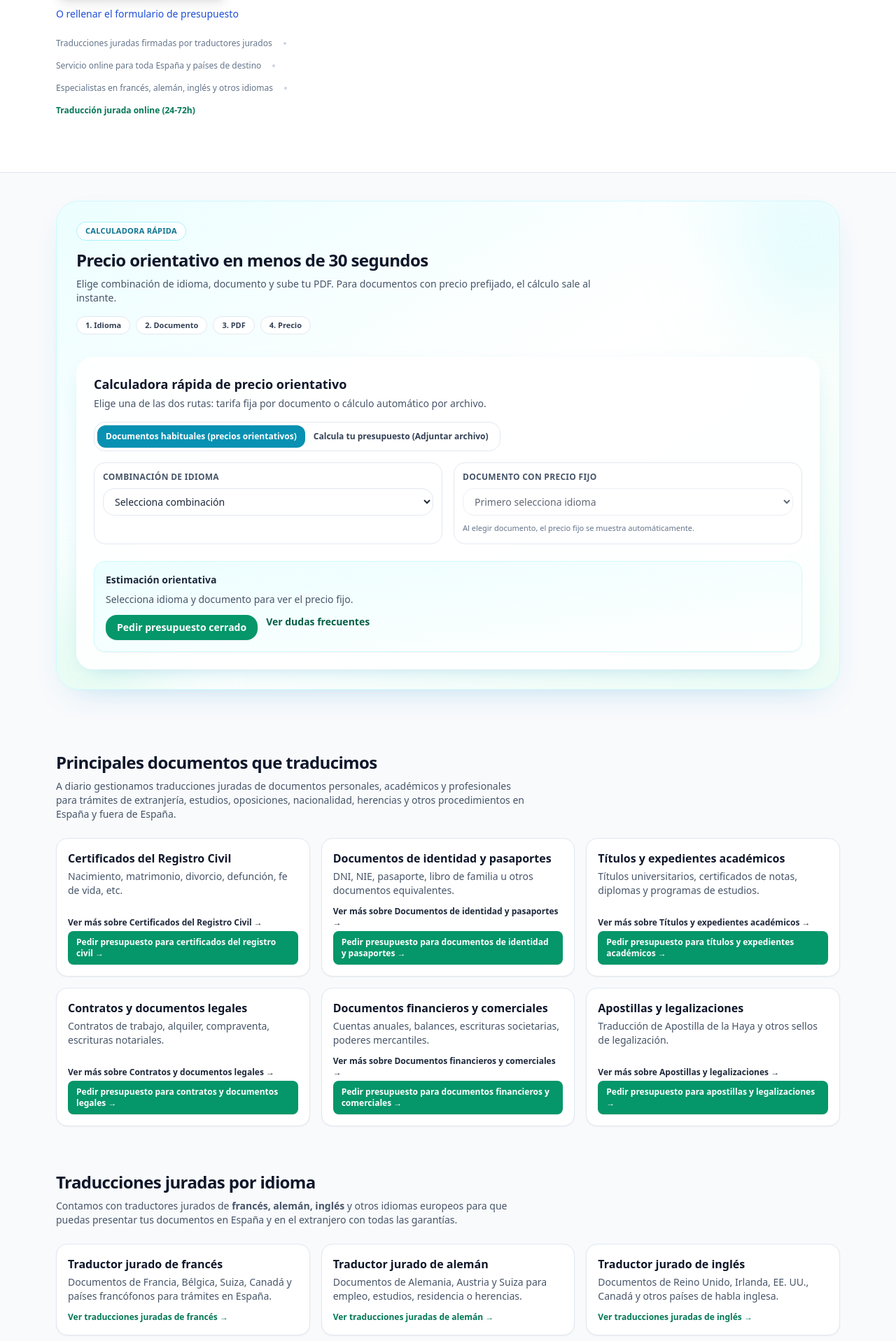
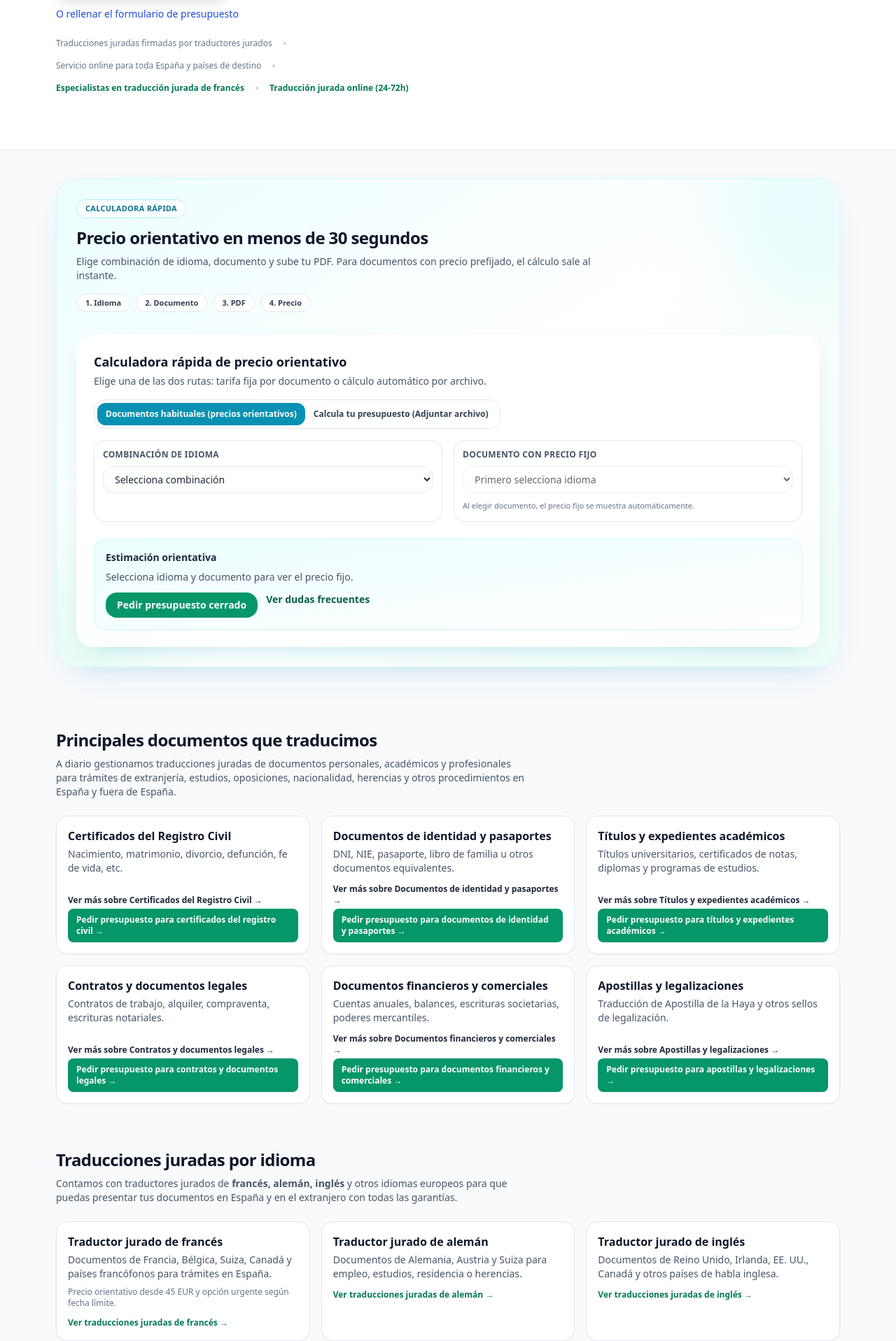
Before and after one commit to juanlatregua/traduccionesjuradas-next, a Next.js app: page / in a window 1280 px wide. Shown: the part 847-2764 px from the top of the page at 70% size. Built offline with nearby package versions, Linux system fonts and the light colour scheme.

Commit message:
Refuerza enlazado interno hacia la landing de frances

```diff
--- a/app/page.tsx
+++ b/app/page.tsx
@@ -89,9 +89,12 @@ export default function Home() {
               <span className="h-1 w-1 rounded-full bg-slate-300" />
               <span>Servicio online para toda España y países de destino</span>
               <span className="h-1 w-1 rounded-full bg-slate-300" />
-              <span>
-                Especialistas en francés, alemán, inglés y otros idiomas
-              </span>
+              <Link
+                href="/traductor-jurado-frances"
+                className="font-semibold text-emerald-700 hover:underline"
+              >
+                Especialistas en traducción jurada de francés
+              </Link>
               <span className="h-1 w-1 rounded-full bg-slate-300" />
               <Link
                 href="/traduccion-jurada-online"
@@ -168,7 +171,7 @@ export default function Home() {
       </section>
 
       {/* CALCULADORA RÁPIDA */}
-      <section className="mx-auto max-w-6xl px-4 py-10">
+      <section id="calculadora" className="mx-auto max-w-6xl px-4 py-10">
         <div className="relative overflow-hidden rounded-[2rem] border border-cyan-100 bg-gradient-to-br from-cyan-50 via-white to-emerald-50 p-5 shadow-[0_18px_50px_-28px_rgba(2,132,199,0.35)] sm:p-7">
           <div className="pointer-events-none absolute -right-16 -top-16 h-56 w-56 rounded-full bg-cyan-200/30 blur-3xl" />
           <div className="pointer-events-none absolute -bottom-20 -left-20 h-56 w-56 rounded-full bg-emerald-200/30 blur-3xl" />
@@ -292,6 +295,9 @@ export default function Home() {
             <p className="mt-1 text-slate-600">
               Documentos de Francia, Bélgica, Suiza, Canadá y países francófonos
               para trámites en España.
+            </p>
+            <p className="mt-2 text-xs text-slate-500">
+              Precio orientativo desde 45 EUR y opción urgente según fecha límite.
             </p>
             <span className="mt-3 inline-block text-xs font-semibold text-emerald-700">
               Ver traducciones juradas de francés →
--- a/app/traduccion-jurada-online/page.tsx
+++ b/app/traduccion-jurada-online/page.tsx
@@ -114,6 +114,15 @@ export default function TraduccionJuradaOnlinePage() {
         </ul>
       </section>
 
+      <section className="mt-8 rounded-2xl border border-emerald-200 bg-emerald-50 p-4">
+        <h2 className="text-lg font-semibold text-slate-900">Si tu idioma es francés</h2>
+        <p className="mt-2 text-sm text-slate-700">
+          Para trámites con documentación de Francia y otros países francófonos, revisa nuestra página específica de
+          <Link href="/traductor-jurado-frances" className="font-semibold text-emerald-700 hover:underline"> traducción jurada de francés</Link>
+          : incluye rangos de precio, plazos normales/urgentes y preguntas frecuentes.
+        </p>
+      </section>
+
       <section className="mt-8 rounded-2xl border border-slate-200 bg-white p-4 text-xs text-slate-600">
         <p className="font-semibold text-slate-900">Nota de privacidad</p>
         <p>
```
